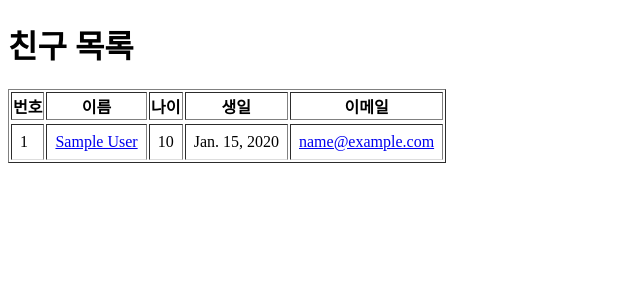
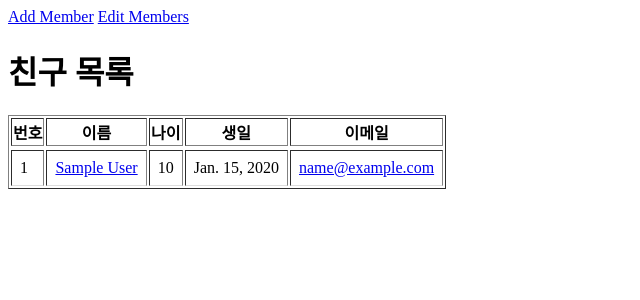
Before and after one commit to JasonHan0/Address_Book-Test-, a Django app: page / in a window 1280 px wide. Shown: the top 300 px of the page, without its empty margins (0-640 px from the left). Run offline with Django 4.2, Linux system fonts and the light colour scheme; tables that the repository leaves empty hold one stand-in row (values such as "Sample post").

Commit message:
nav 추가
navigation 추가하여 편리하게 이동

```diff
--- a/members_app/templates/members_app/index.html
+++ b/members_app/templates/members_app/index.html
@@ -14,6 +14,10 @@
     </style>
 </head>
 <body>
+<nav>
+    <a href="/admin/members_app/members/add/">Add Member</a>
+    <a href="/admin/members_app/members/">Edit Members</a>
+</nav>
   <h1>친구 목록</h1>
     <table border="1">
         <thead>
--- a/members_app/templates/members_app/individual_inform.html
+++ b/members_app/templates/members_app/individual_inform.html
@@ -6,8 +6,9 @@
 </head>
 <body>
 <nav>
-    <a href="/">Home</a>
-    <a href="/members_app/">Members</a>
+    <a href="/">Member Lists</a>
+    <a href="/admin/members_app/members/add/">Add Member</a>
+    <a href="/admin/members_app/members/">Edit Members</a>
 </nav>
 <h1>이름 : {{ mem.name }}</h1>
 <h4>나이 : {{ mem.age }}</h4>
```
